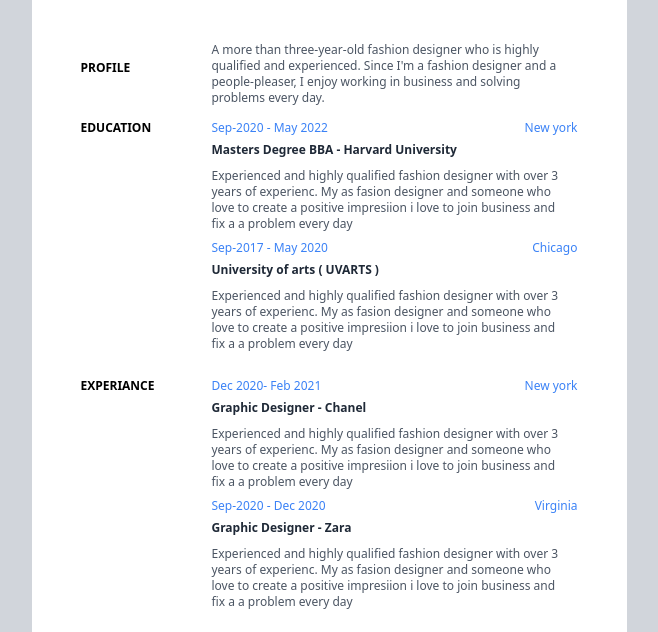
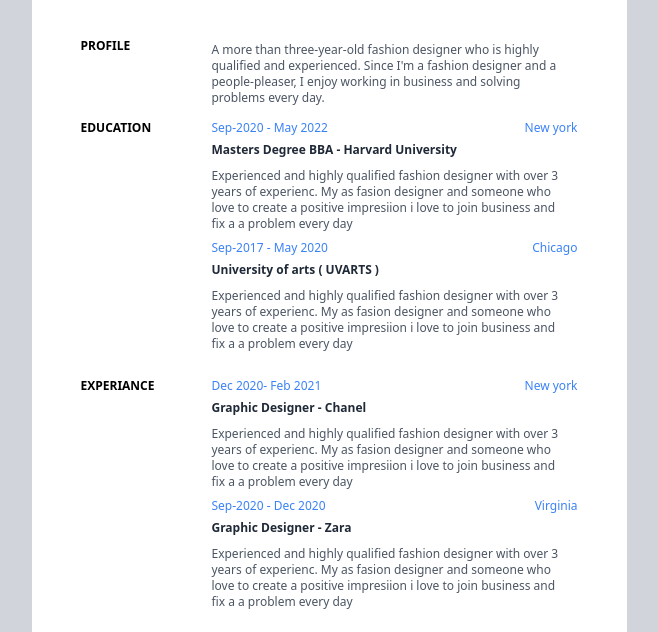
Before and after one commit to abu-muwah/resume.jobs, a website: page src/index.html in a window 1280 px wide. Shown: the part 99-731 px from the top of the page, without its empty margins (311-969 px from the left). Drawn offline with nearby package versions, Linux system fonts and the light colour scheme; files that its build step writes are made by us from their sources.

Commit message:
Fixing profile issues

```diff
--- a/src/index.html
+++ b/src/index.html
@@ -29,9 +29,8 @@
         <table>
             <tbody>
                 <tr>
-                    <td>
-                        <!-- The span below is needed to be aligned -->
-                      <span class="font-bold text-xs align-top">PROFILE</span>
+                    <td class="flex items-center">
+                      <span class="font-bold text-xs">PROFILE</span>
                     </td>
                     <td>
                         <p class="text-gray-600 text-xs mt-1" style="width: 350px;">A more than three-year-old fashion designer who is highly qualified and experienced. Since I'm a fashion designer and a people-pleaser, I enjoy working in business and solving problems every day.</p>
```
